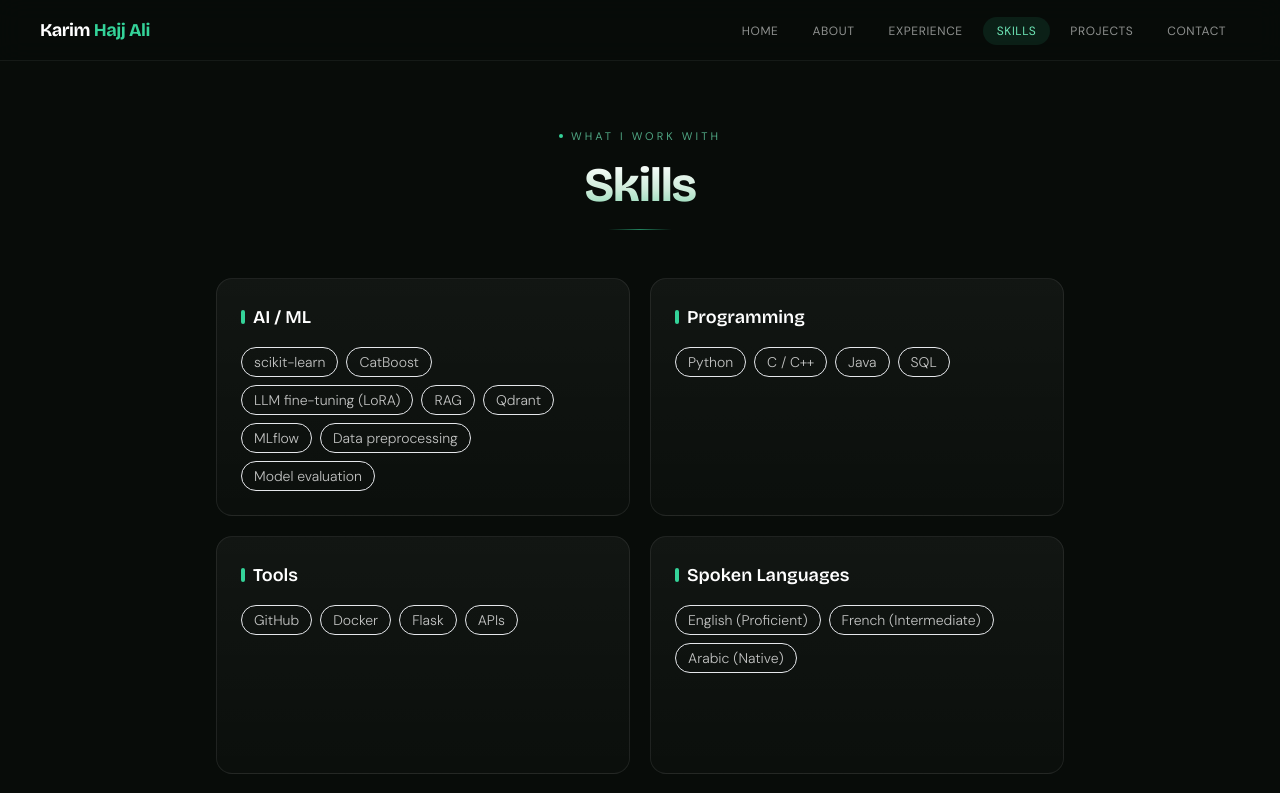
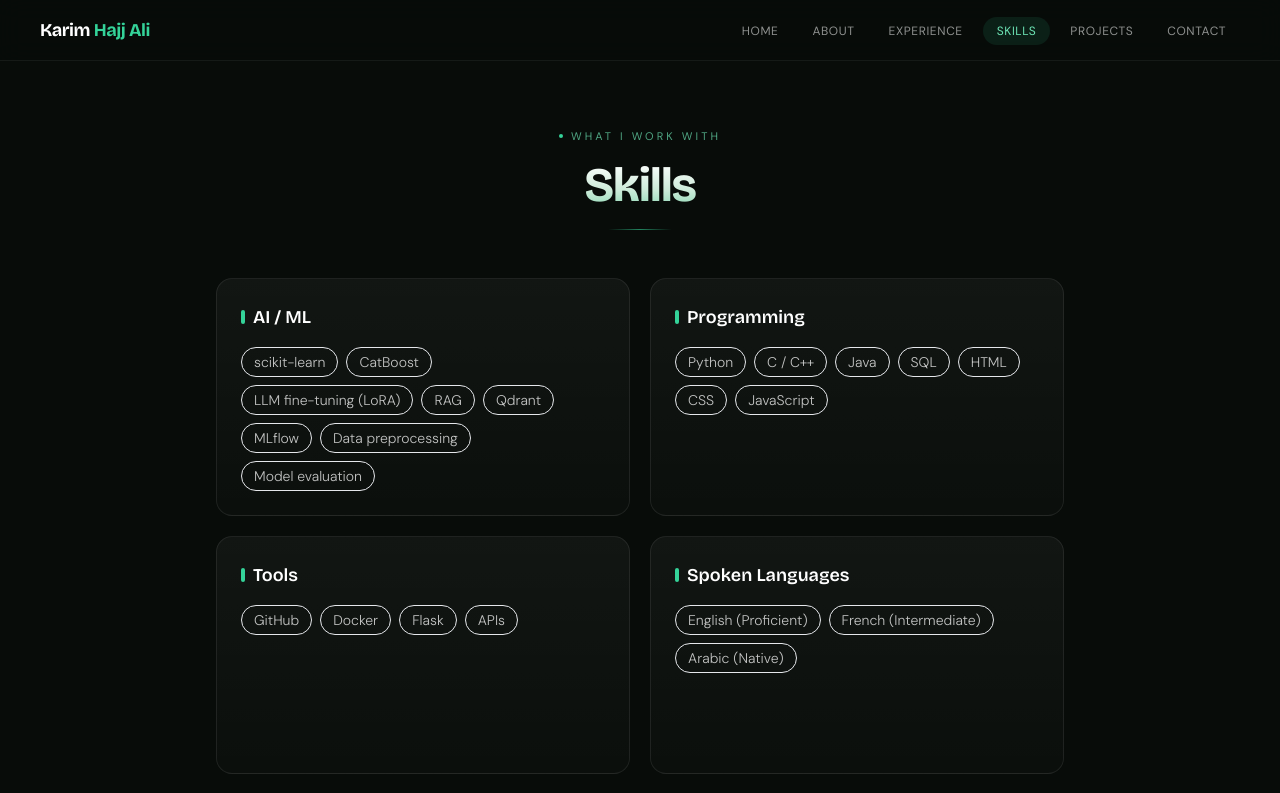
Before and after one commit to Karim-Hajj-Ali/Portfolio, a Next.js app in the folder my-portfolio/: page /skills in a window 1280 px wide. Shown: the top 793 px of the page. Built offline with nearby package versions, Linux system fonts and the light colour scheme.

Commit message:
Add HTML, CSS, and JavaScript to programming skills

```diff
--- a/my-portfolio/app/skills/page.js
+++ b/my-portfolio/app/skills/page.js
@@ -19,7 +19,7 @@ const compactGroups = [
   },
   {
     title: 'Programming',
-    items: ['Python', 'C / C++', 'Java', 'SQL'],
+    items: ['Python', 'C / C++', 'Java', 'SQL', 'HTML', 'CSS', 'JavaScript'],
   },
   {
     title: 'Tools',
```
